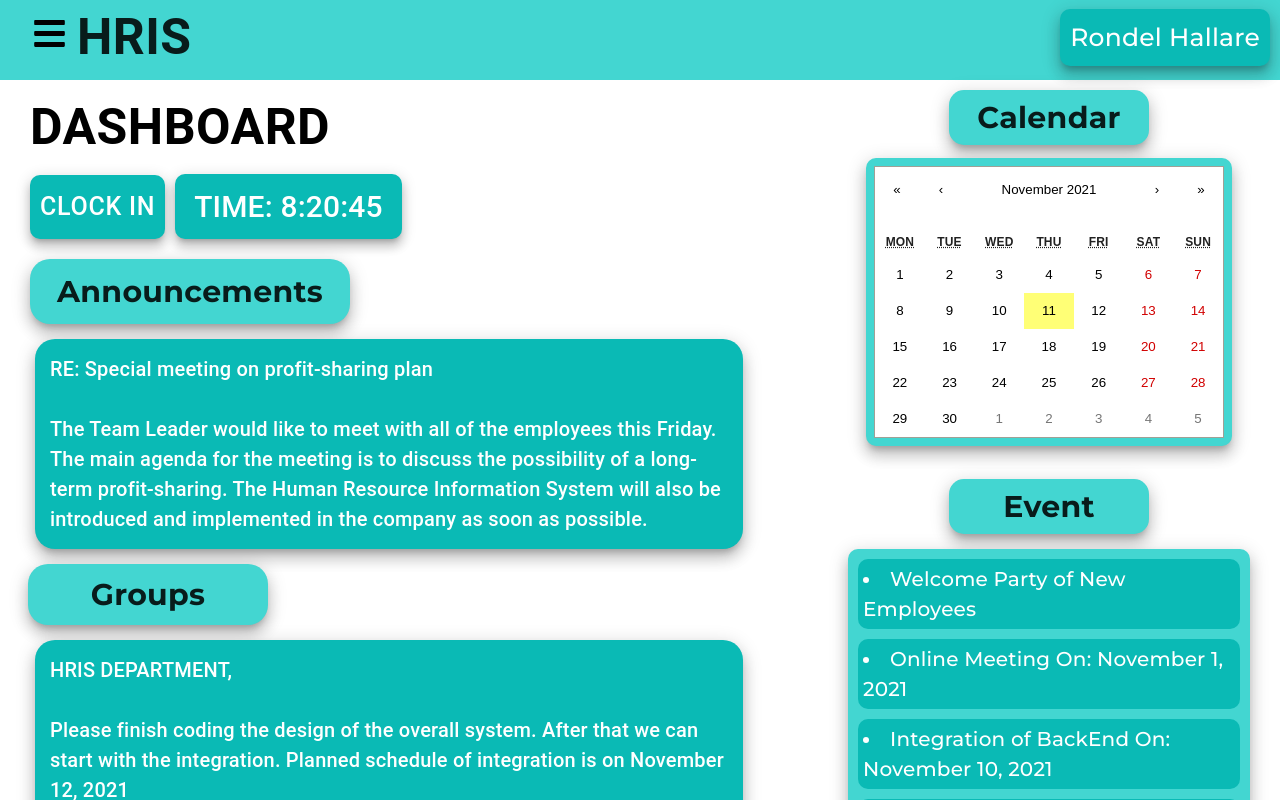
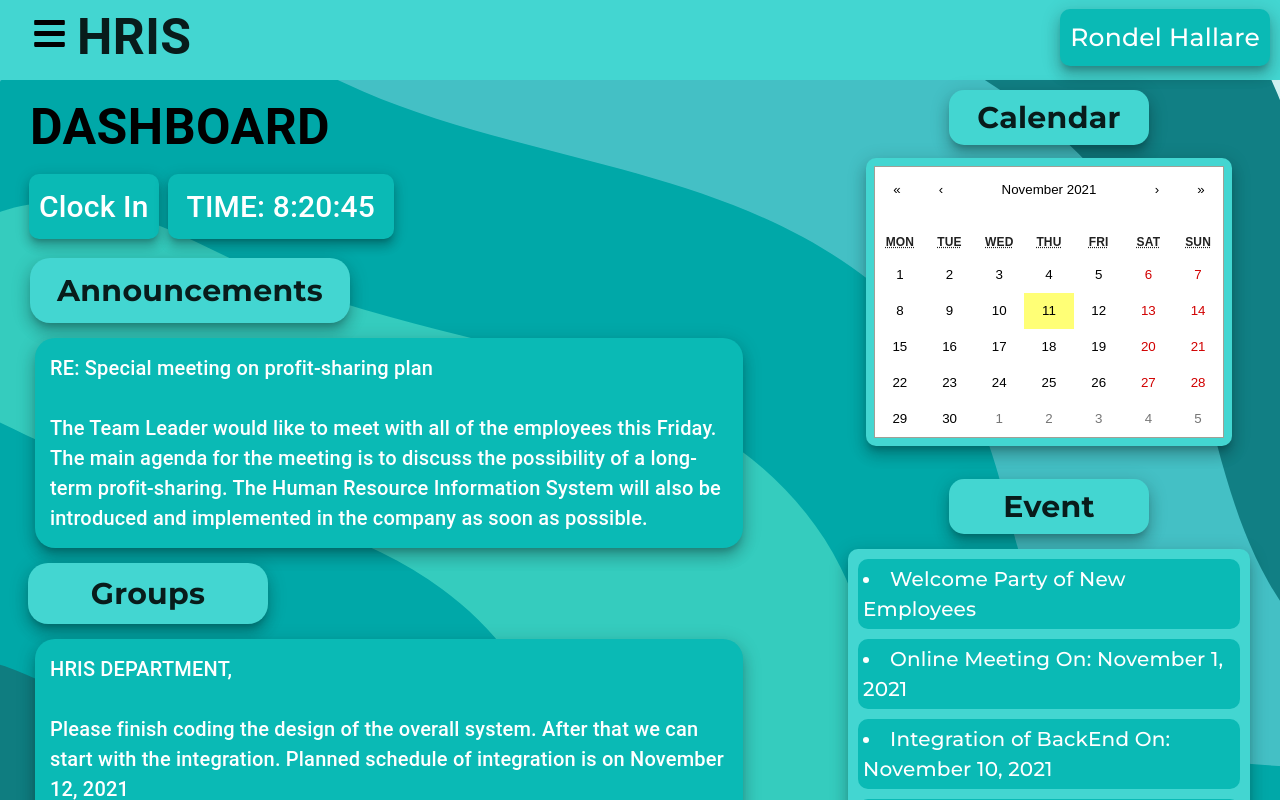
Before and after one commit to rondelhallare/HRIS-FrontEnd, a React (Create React App) app: page /Dashboard in a window 1280 px wide. Shown: the top 800 px of the page. Built offline with nearby package versions, Linux system fonts and the light colour scheme.

Commit message:
add background in dashboard

```diff
--- /dev/null
+++ b/src/Components/Dashboard/Body.css
@@ -0,0 +1,4 @@
+.Btn:hover {
+    background-color: red;
+    border-radius: 10px;
+}
--- a/src/Components/Dashboard/Body.js
+++ b/src/Components/Dashboard/Body.js
@@ -8,11 +8,14 @@
 import EventHighlight from './EventHighlight';
 import VerseDisplay from './VerseDisplay';
 import CalendarDash from './CalendarDash';
-
+import wave2 from '../../Assets/wave2.png';
 
 function Body() {
     return (
-        <Box>
+        <Box sx = {{
+            backgroundImage: `url(${wave2})`,
+            height: "calc(100vh - 80px)",
+        }}>
             <BodyTitle />
 
             <Box sx={{
--- a/src/Components/Dashboard/ClockIn.js
+++ b/src/Components/Dashboard/ClockIn.js
@@ -1,26 +1,43 @@
 import React from 'react'
 import { Button } from '@mui/material';
 import { Box } from '@mui/system';
+import "./Body.css";
 
 const ClockIn = () => {
     return (
+        // <Box sx = {{
+        //     display: 'flex',
+        // }}>
+        //     <Button color="secondary" variant="contained" sx={{
+        //         fontSize: '25px',
+        //         fontWeight: 'medium',
+        //         color: '#FFFFFF',
+        //         borderRadius: '10px',
+        //         p: '10px',
+        //         m: '10px',
+        //         boxShadow: 8,
+        //         // zIndex: 1,
+        //     }}>
+        //         CLOCK IN
+        //     </Button>
+        // </Box>
+
         <Box sx = {{
-            display: 'flex',
+            borderRadius: '10px',
+            bgcolor: 'secondary.main',
+            boxShadow: 8,
+            m: '9px',
         }}>
-            <Button color="secondary" variant="contained" sx={{
-                fontSize: '25px',
+            <Box className = "Btn" color="secondary" sx={{
+                fontSize: '30px',
                 fontWeight: 'medium',
                 color: '#FFFFFF',
-                borderRadius: '10px',
+                maxHeight: '30vh',
                 p: '10px',
-                m: '10px',
-                boxShadow: 8,
-                zIndex: '-1',
             }}>
-                CLOCK IN
-            </Button>
+                Clock In
+            </Box>
         </Box>
-
     )
 }
 
```
Also changed, not shown: src/Assets/wave.png (added), src/Assets/wave2.png (added).
